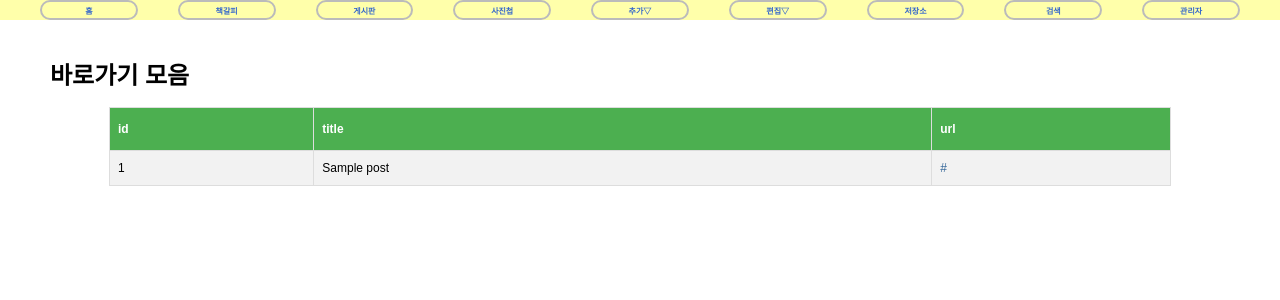
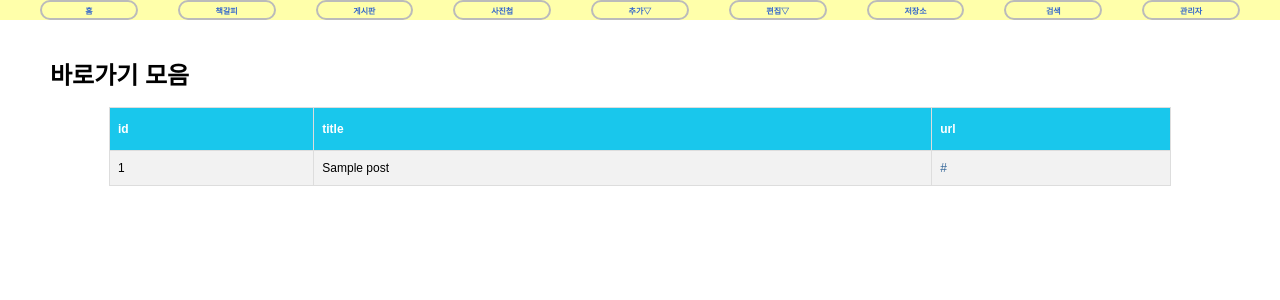
Before and after one commit to shn04097/my-first-bookmark, a Django app: template bookmark/templates/bookmark/bookmark_list.html in a window 1280 px wide. Shown: the part 30-330 px from the top of the page. Run offline with Django 3.2, Linux system fonts and the light colour scheme; the template is opened without the code that fills it: most values are stand-ins (such as "Sample title", 1, 10 or a date in 2020); some web fonts are replaced.

Commit message:
Changed ...

```diff
--- a/bookmark/templates/bookmark/bookmark_list.html
+++ b/bookmark/templates/bookmark/bookmark_list.html
@@ -54,7 +54,7 @@
             padding-top: 12px;
             padding-bottom: 12px;
             text-align: left;
-            background-color: #ff0000;
+            background-color: #19c7ec;
             color: white;
         }
     </style>
--- a/bookmark/templates/bookmark/tabular_list.html
+++ b/bookmark/templates/bookmark/tabular_list.html
@@ -24,7 +24,7 @@
             padding-top: 12px;
             padding-bottom: 12px;
             text-align: left;
-            background-color: #ff0000;
+            background-color: #19c7ec;
             color: white;
         }
     </style>
--- a/static/css/tabular.css
+++ b/static/css/tabular.css
@@ -17,7 +17,7 @@
     padding-top: 12px;
     padding-bottom: 12px;
     text-align: left;
-    background-color: #4CAF50;
+    background-color: #19c7ec;
     color: white;
 }
 
```
